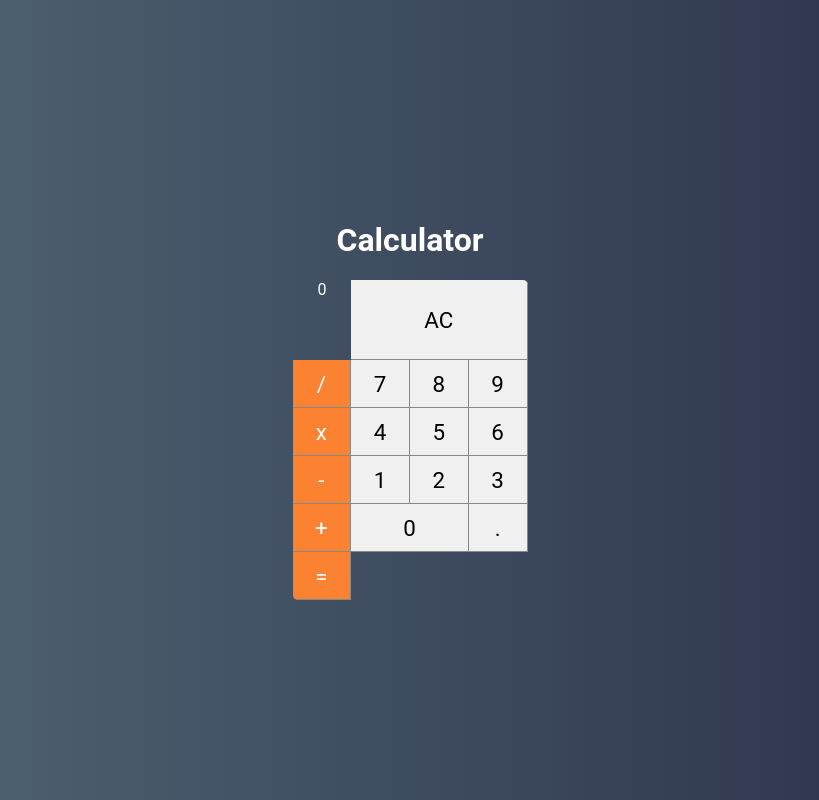
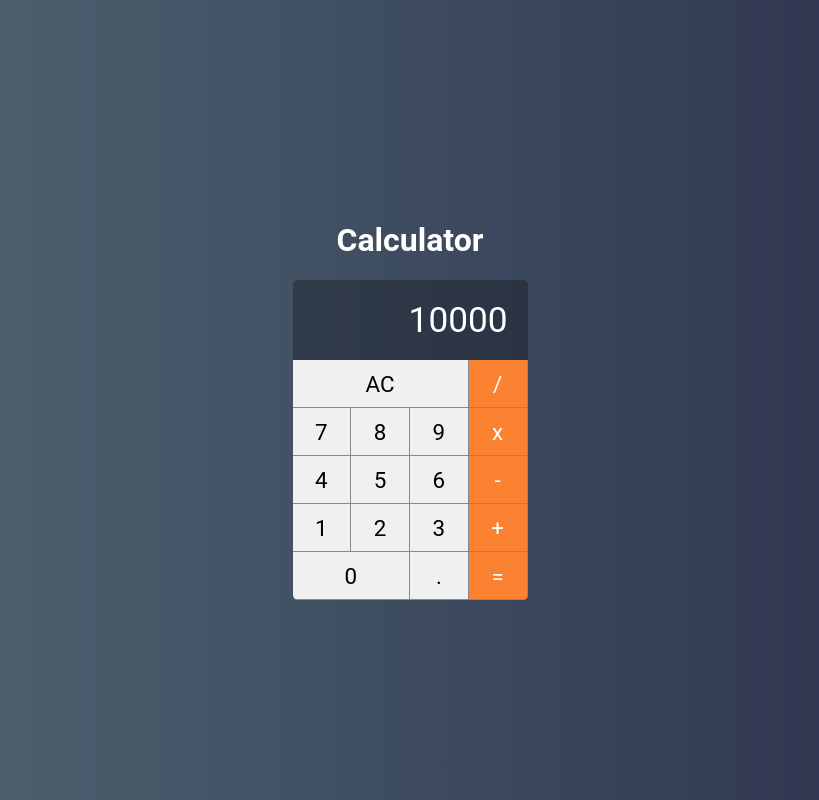
Before and after one commit to tiagodurante/calculadora-cod3r-udemy, a Vue app: page / in a window 1280 px wide. Shown: the whole page, without its empty margins (230-1049 px from the left). Built offline with nearby package versions, Linux system fonts and the light colour scheme; the HTML template or start-up script is replaced by a standard one.

Commit message:
alinhando display da calculadora

```diff
--- a/src/components/Display.vue
+++ b/src/components/Display.vue
@@ -1,10 +1,22 @@
 <template>
-  <div class="display">0</div>
+  <div class="display">{{value}}</div>
 </template>
 
 <script>
-export default {};
+export default {
+  props: ["value"]
+};
 </script>
 
 <style>
+.display {
+  grid-column: span 4;
+  background-color: #0004;
+  display: flex;
+  justify-content: flex-end;
+  align-items: center;
+  padding: 20px;
+  font-size: 2.2em;
+  overflow: hidden;
+}
 </style>
--- a/src/main/Calculator.vue
+++ b/src/main/Calculator.vue
@@ -1,6 +1,6 @@
 <template>
   <div class="calculator">
-    <Display />
+    <Display value="10000" />
     <Button triple label="AC" />
     <Button operation label="/" />
     <Button label="7" />
```
